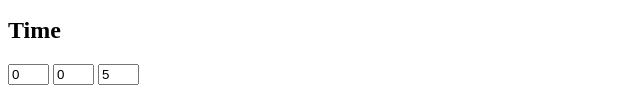
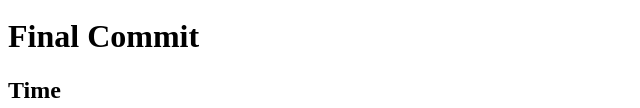
Before and after one commit to ajaylamba0432-ux/FirstProject, a plain HTML site: page jan8b.html in a window 1280 px wide. Shown: the part 221-329 px from the top of the page, without its empty margins (0-640 px from the left). Drawn offline with Linux system fonts and the light colour scheme.

Commit message:
first Commit

```diff
--- a/jan8b.html
+++ b/jan8b.html
@@ -46,6 +46,7 @@
         setInterval("fun1()",1000)
       }
     </script>
+    <h1>Final Commit</h1>
   </head>
   <body onload="fun2()">
     <h2>Time</h2>
```
